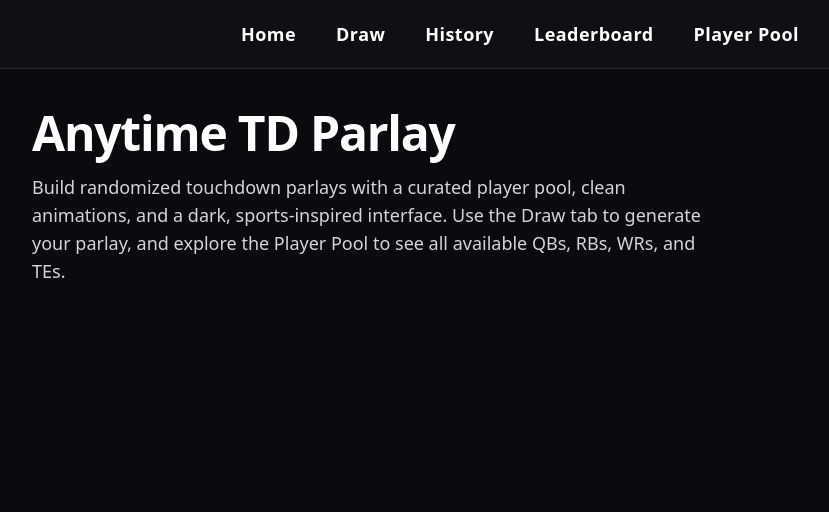
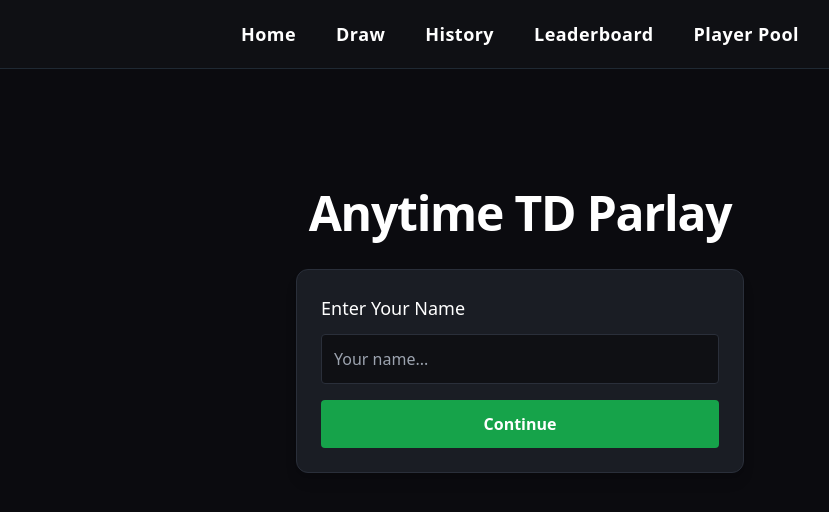
Before and after one commit to nick35d/anytime-td-parlay, a Next.js app: page / in a window 1280 px wide. Shown: the top 512 px of the page, without its empty margins (120-949 px from the left). Built offline with nearby package versions, Linux system fonts and the light colour scheme.

Commit message:
Update page.tsx

```diff
--- a/app/page.tsx
+++ b/app/page.tsx
@@ -1,15 +1,44 @@
+"use client";
+
+import { useRouter } from "next/navigation";
+import { useState } from "react";
+
 export default function HomePage() {
+  const router = useRouter();
+  const [name, setName] = useState("");
+
+  const handleSubmit = () => {
+    if (!name.trim()) return;
+    localStorage.setItem("userName", name.trim());
+    router.push("/draw");
+  };
+
   return (
-    <div className="text-white">
-      <h1 className="text-5xl font-extrabold mb-4 tracking-tight">
+    <div className="text-white flex flex-col items-center mt-20">
+      <h1 className="text-5xl font-extrabold mb-8 tracking-tight">
         Anytime TD Parlay
       </h1>
-      <p className="text-gray-300 text-lg max-w-2xl">
-        Build randomized touchdown parlays with a curated player pool, clean
-        animations, and a dark, sports-inspired interface. Use the Draw tab to
-        generate your parlay, and explore the Player Pool to see all available
-        QBs, RBs, WRs, and TEs.
-      </p>
+
+      <div className="bg-[#1a1d24] p-6 rounded-xl border border-[#2a2f3a] shadow-lg w-full max-w-md">
+        <label className="block text-lg mb-3 font-medium">
+          Enter Your Name
+        </label>
+
+        <input
+          type="text"
+          value={name}
+          onChange={(e) => setName(e.target.value)}
+          className="w-full p-3 rounded bg-[#0f1014] border border-[#2a2f3a] text-white"
+          placeholder="Your name..."
+        />
+
+        <button
+          onClick={handleSubmit}
+          className="mt-4 w-full bg-green-600 hover:bg-green-700 transition p-3 rounded text-white font-semibold"
+        >
+          Continue
+        </button>
+      </div>
     </div>
   );
 }
```
